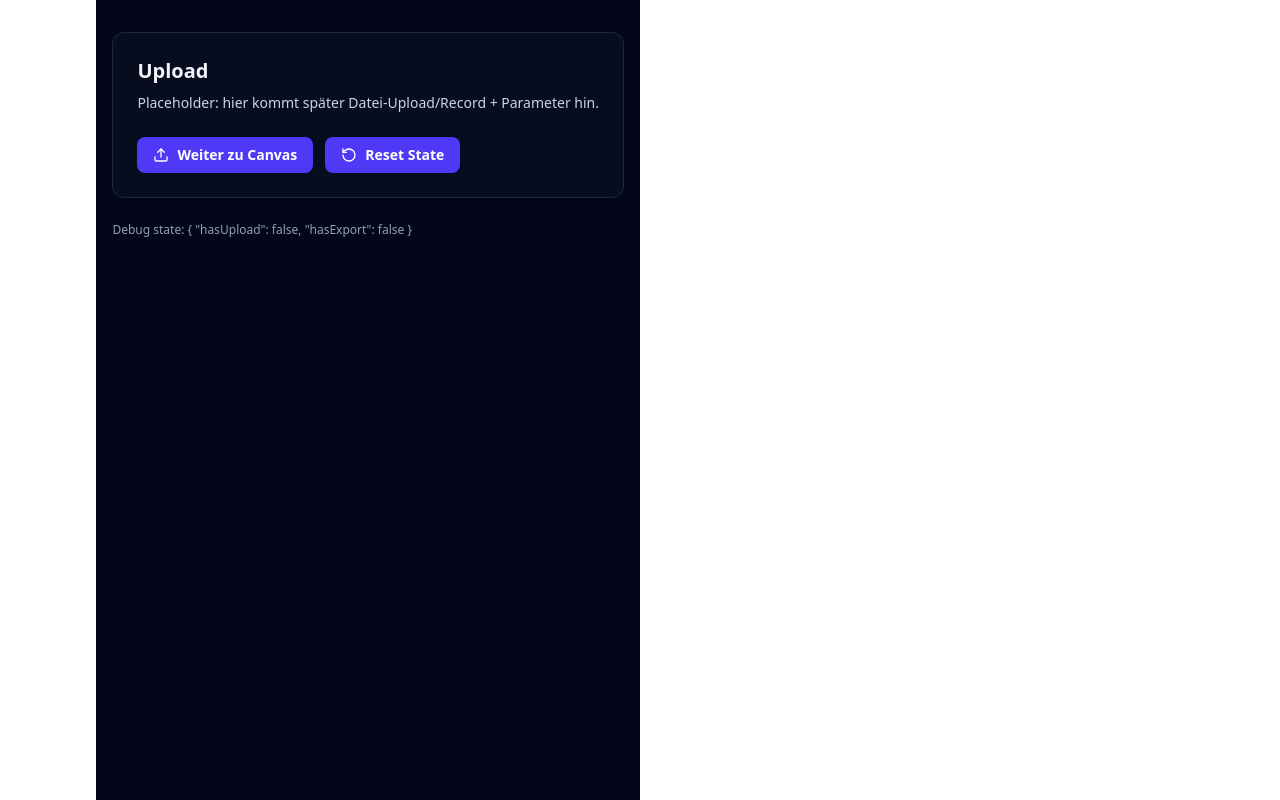
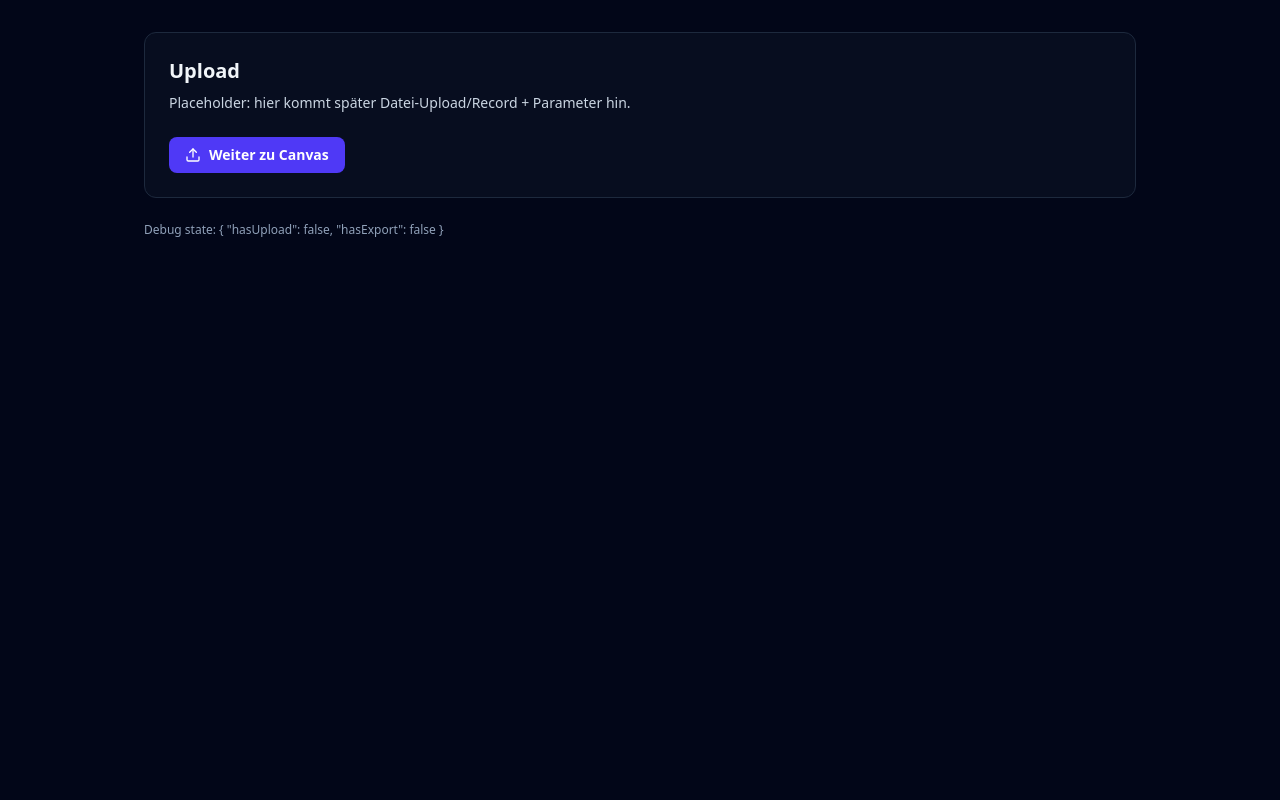
Before and after one commit to Advanced-Software-Engineering-23IKI1/saft, a Vue app in the folder vue-saft/: page /upload in a window 1280 px wide. Built offline with nearby package versions, Linux system fonts and the light colour scheme.

Commit message:
simplified routing and status checks, implmented routerlink and example files

```diff
--- a/vue-saft/src/assets/main.css
+++ b/vue-saft/src/assets/main.css
@@ -1,39 +1 @@
 @import "tailwindcss";
-#app {
-  max-width: 1280px;
-  margin: 0 auto;
-  padding: 2rem;
-  font-weight: normal;
-}
-
-a,
-.green {
-  text-decoration: none;
-  color: hsla(160, 100%, 37%, 1);
-  transition: 0.4s;
-  padding: 3px;
-}
-
-@media (hover: hover) {
-  a:hover {
-    background-color: hsla(160, 100%, 37%, 0.2);
-  }
-}
-
-@media (min-width: 1024px) {
-  body {
-    display: flex;
-    place-items: center;
-  }
-
-  #app {
-    display: grid;
-    grid-template-columns: 1fr 1fr;
-    padding: 0 2rem;
-  }
-}
-@layer base {
-  html {
-    font-family: ui-sans-serif, system-ui, sans-serif;
-  }
-}
--- a/vue-saft/src/components/ui/Button.vue
+++ /dev/null
@@ -1,28 +0,0 @@
-<script setup>
-const props = defineProps({
-  type: { type: String, default: 'button' },
-  disabled: { type: Boolean, default: false },
-  className: { type: String, default: '' },
-})
-
-defineEmits(['click'])
-
-const base =
-  'inline-flex items-center gap-2 rounded-lg bg-indigo-600 px-4 py-2 text-sm font-semibold text-white transition-colors focus:outline-none focus:ring-2 focus:ring-indigo-400' // focus:ring utilities + focus variants are standard Tailwind patterns [web:19][web:36]
-</script>
-
-
-<template>
-  <button
-    :type="type"
-    :disabled="disabled"
-    :class="[
-      base,
-      disabled ? 'opacity-60 cursor-not-allowed' : 'hover:bg-indigo-500',
-      className,
-    ]"
-    @click="$emit('click', $event)"
-  >
-    <slot />
-  </button>
-</template>
--- a/vue-saft/src/views/CanvasView.vue
+++ b/vue-saft/src/views/CanvasView.vue
@@ -1,21 +1,16 @@
 <script setup>
 import { computed } from 'vue'
 import { useRouter } from 'vue-router'
-import { ArrowLeft, Wand2 } from 'lucide-vue-next'
+import { Wand2 } from 'lucide-vue-next'
 import Card from '@/components/ui/Card.vue'
-import Button from '@/components/ui/Button.vue'
 import { getState, setHasExport } from '@/store/saftState'
 
 const router = useRouter()
 const state = computed(() => getState())
 
-function back() {
-  router.push({ name: 'upload' })
-}
-
-function goNext() {
+function goNext(navigate) {
   setHasExport(true)
-  router.push({ name: 'download' })
+  navigate()
 }
 </script>
 
@@ -28,15 +23,16 @@ function goNext() {
       </p>
 
       <div class="mt-6 flex flex-wrap gap-3">
-        <Button variant="outline" @click="back">
-          <ArrowLeft class="h-4 w-4" />
-          Zurück zu Upload
-        </Button>
+        <RouterLink :to="{ name: 'download' }" custom v-slot="{ navigate }">
+            <button
+            class="inline-flex items-center gap-2 rounded-lg bg-indigo-600 px-4 py-2 text-sm font-semibold text-white hover:bg-indigo-500 transition-colors focus:outline-none focus:ring-2 focus:ring-indigo-400"
+            @click="goNext(navigate)"
+            >
+                <Wand2 class="h-4 w-4" />
+                „Export ready“ → Download
+            </button>
+        </RouterLink>
 
-        <Button variant="success" @click="goNext">
-          <Wand2 class="h-4 w-4" />
-          „Export ready“ → Download
-        </Button>
       </div>
     </Card>
 
--- a/vue-saft/src/views/DownloadView.vue
+++ b/vue-saft/src/views/DownloadView.vue
@@ -1,43 +1,37 @@
 <script setup>
 import { computed } from 'vue'
-import { useRouter } from 'vue-router'
-import { ArrowLeft, Home } from 'lucide-vue-next'
-import Card from '@/components/ui/Card.vue'
-import Button from '@/components/ui/Button.vue'
+import { RouterLink } from 'vue-router'
+import { Home } from 'lucide-vue-next'
 import { getState, resetState } from '@/store/saftState'
 
-const router = useRouter()
 const state = computed(() => getState())
 
-function back() {
-  router.push({ name: 'canvas' })
-}
-
-function startOver() {
+function startOver(navigate) {
   resetState()
-  router.push({ name: 'upload' })
+  navigate()
 }
 </script>
+
 <template>
   <section class="space-y-6">
-    <Card>
+    <div class="rounded-xl border border-slate-800 bg-slate-900/40 p-6">
       <h1 class="text-xl font-semibold">Download</h1>
       <p class="mt-2 text-sm text-slate-300">
         Placeholder: hier kommt später Abspielen/Download hin.
       </p>
 
       <div class="mt-6 flex flex-wrap gap-3">
-        <Button variant="outline" @click="back">
-          <ArrowLeft class="h-4 w-4" />
-          Zurück zu Canvas
-        </Button>
-
-        <Button variant="primary" @click="startOver">
-          <Home class="h-4 w-4" />
-          Neuer Durchlauf
-        </Button>
+        <RouterLink :to="{ name: 'upload' }" custom v-slot="{ navigate }">
+          <button
+            class="inline-flex items-center gap-2 rounded-lg bg-indigo-600 px-4 py-2 text-sm font-semibold text-white hover:bg-indigo-500 transition-colors focus:outline-none focus:ring-2 focus:ring-indigo-400"
+            @click="startOver(navigate)"
+          >
+            <Home class="h-4 w-4" />
+            Neuer Durchlauf
+          </button>
+        </RouterLink>
       </div>
-    </Card>
+    </div>
 
     <div class="text-xs text-slate-400">
       Debug state: {{ state }}
--- a/vue-saft/src/views/NotFoundView.vue
+++ b/vue-saft/src/views/NotFoundView.vue
@@ -1,3 +1,22 @@
-<script setup></script>
+<script setup>
+import { RouterLink } from 'vue-router'
+</script>
 
-<template></template>
+<template>
+  <main class="min-h-screen grid place-items-center bg-slate-950 text-slate-100 px-6">
+    <section class="text-center max-w-md">
+      <p class="text-sm text-slate-400">404</p>
+      <h1 class="mt-2 text-2xl font-semibold">Page not found</h1>
+      <p class="mt-2 text-sm text-slate-300">
+        The page you’re looking for doesn’t exist.
+      </p>
+
+      <RouterLink
+        to="/upload"
+        class="mt-6 inline-flex items-center justify-center rounded-lg bg-indigo-600 px-4 py-2 text-sm font-semibold text-white hover:bg-indigo-500 "
+      >
+        Go to Upload
+      </RouterLink>
+    </section>
+  </main>
+</template>
--- a/vue-saft/src/views/UploadView.vue
+++ b/vue-saft/src/views/UploadView.vue
@@ -1,23 +1,18 @@
 <script setup>
-import { computed } from 'vue'
+import { computed } from 'vue' //
 import { useRouter } from 'vue-router'
 import { Upload, RotateCcw } from 'lucide-vue-next'
 import Card from '@/components/ui/Card.vue'
-import Button from '@/components/ui/Button.vue'
-import { getState, setHasUpload, resetState } from '@/store/saftState'
+import { getState, setHasUpload } from '@/store/saftState'
 
 const router = useRouter()
 const state = computed(() => getState())
 
-function goNext() {
+function goNext(navigate) {
   setHasUpload(true)
-  router.push({ name: 'canvas' })
+  navigate()
 }
 
-function reset() {
-  resetState()
-  router.push({ name: 'upload' })
-}
 </script>
 
 <template>
@@ -29,15 +24,15 @@ function reset() {
       </p>
 
       <div class="mt-6 flex flex-wrap gap-3">
-        <Button variant="primary" @click="goNext">
-          <Upload class="h-4 w-4" />
-          Weiter zu Canvas
-        </Button>
-
-        <Button variant="outline" @click="reset">
-          <RotateCcw class="h-4 w-4" />
-          Reset State
-        </Button>
+        <RouterLink :to="{ name: 'canvas' }" custom v-slot="{ navigate }">
+            <button
+            class="inline-flex items-center gap-2 rounded-lg bg-indigo-600 px-4 py-2 text-sm font-semibold text-white hover:bg-indigo-500 transition-colors focus:outline-none focus:ring-2 focus:ring-indigo-400"
+            @click="goNext(navigate)"
+            >
+                <Upload class="h-4 w-4" />
+                Weiter zu Canvas
+            </button>
+        </RouterLink>
       </div>
     </Card>
 
```
